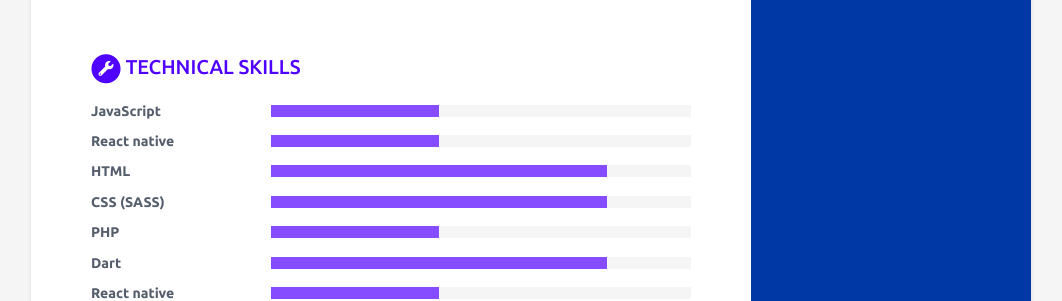
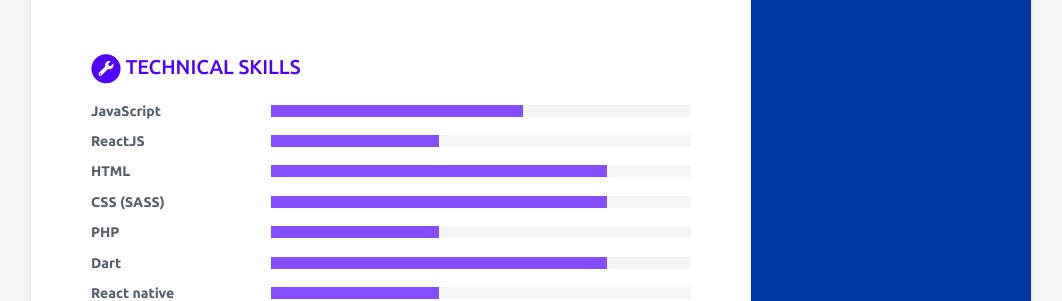
Before and after one commit to BC-MAY-21-RN/scorecard-OsvaldoMDLM, a Jekyll site: the page built from index.html, in a window 1280 px wide. Shown: the part 1078-1379 px from the top of the page, without its empty margins (109-1171 px from the left). Built offline with Jekyll 4.4.1, drawn with Linux system fonts in a browser that asks for light colours.

Commit message:
tech updated

```diff
--- a/_data/data.yml
+++ b/_data/data.yml
@@ -126,9 +126,9 @@ skills:
 
   toolset:
     - name: JavaScript
-      level: 40%
+      level: 60%
 
-    - name: React native
+    - name: ReactJS
       level: 40%
 
     - name: HTML
```
